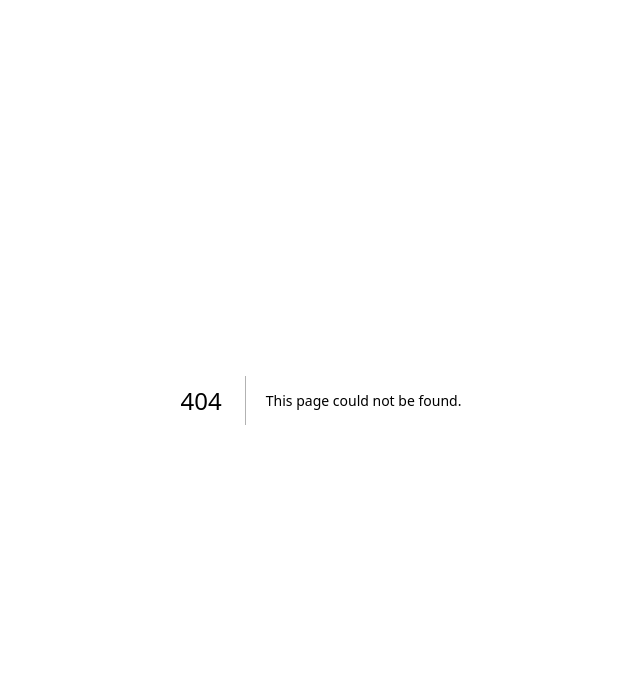
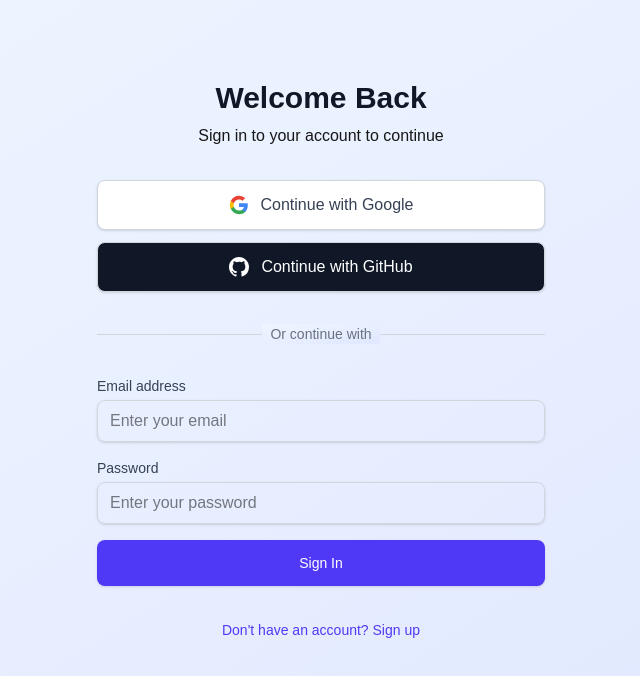
Before and after one commit to owinogabriel/nextjs-authentication-better-auth, a Next.js app: page /auth in a window 1280 px wide. Before the commit this address had no page. Shown: the top 676 px of the page, without its empty margins (319-959 px from the left). Built offline with nearby package versions, Linux system fonts and the light colour scheme.

Commit message:
feat: Add auth page

```diff
--- /dev/null
+++ b/app/auth/page.tsx
@@ -0,0 +1,5 @@
+import AuthClientPage from "./auth-client";
+
+export default async function AuthPage() {
+  return <AuthClientPage />;
+}
```
